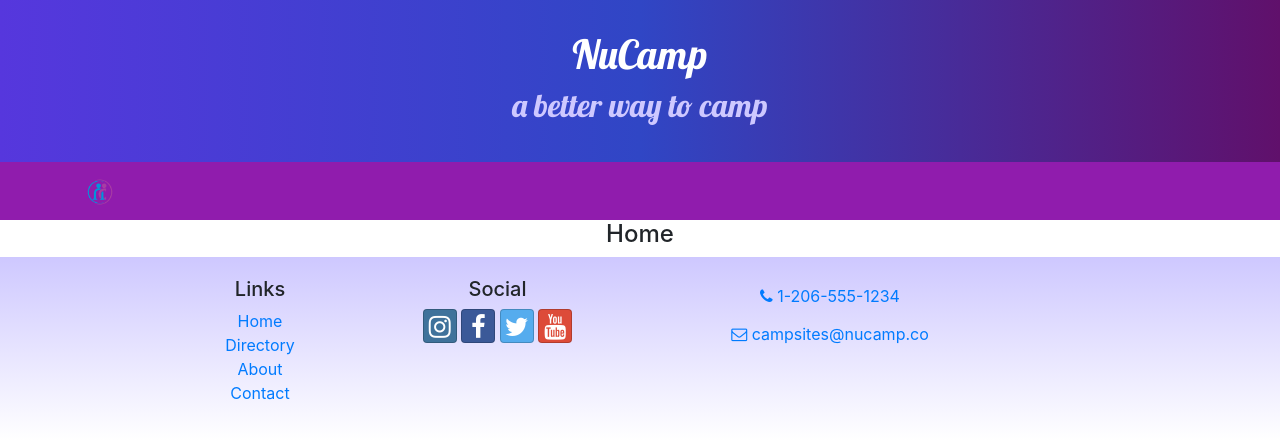
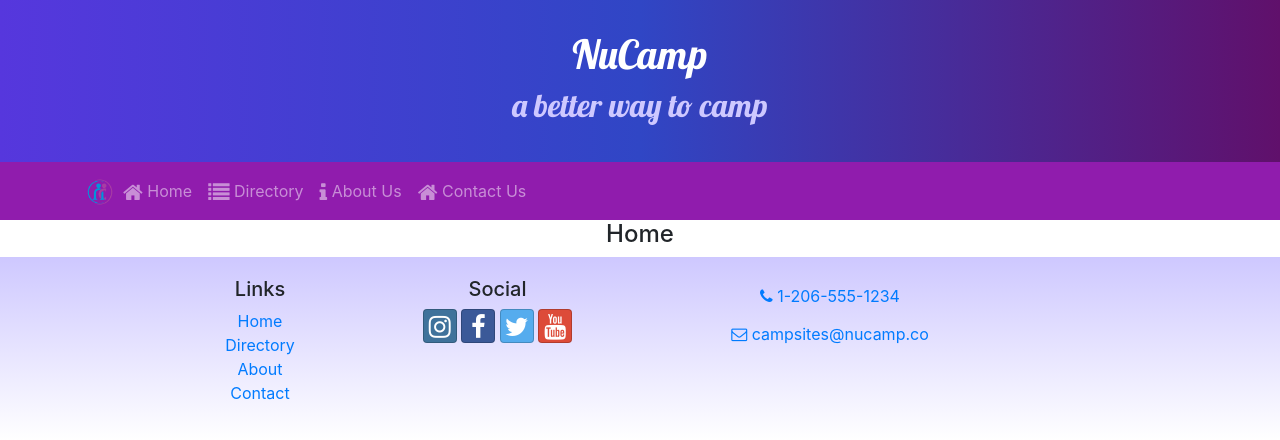
Before and after one commit to jakthedev/reactSite, a React (Create React App) app: page /home in a window 1280 px wide. Shown: the top 440 px of the page. Built offline with nearby package versions, Linux system fonts and the light colour scheme.

Commit message:
Navbar and Navbar Links have been updated but still not fully functional yet

```diff
--- a/src/components/HeaderComponent.js
+++ b/src/components/HeaderComponent.js
@@ -1,5 +1,5 @@
 import React, { Component }  from 'react';
-import { Nav, Navbar, NavbarBrand, NavbarToggler, Collapse, NavItem, Jumbotron } from 'reactstrap';
+import { Nav, Navbar, NavLink, NavbarBrand, NavbarToggler, Collapse, NavItem, Jumbotron } from 'reactstrap';
 
 class Header extends Component {
 
@@ -36,6 +36,30 @@ class Header extends Component {
                         <NavbarBrand className="mr-auto" href="/"><img src="/assets/images/logo.png" height="30"
                         width="30" alt="Nucamp Logo" /></NavbarBrand>
                         <NavbarToggler onClick={this.toggleNav} />
+                        <Collapse isOpen={this.state.isNavOpen} navbar>
+                            <Nav navbar>
+                                <NavItem>
+                                    <NavLink className="nav-link" to="/home">
+                                       <i className="fa fa-home fa-lg" /> Home
+                                    </NavLink>
+                                </NavItem>
+                                <NavItem>
+                                    <NavLink className="nav-link" to="/directory">
+                                        <i className="fa fa-list fa-lg" /> Directory
+                                    </NavLink>
+                                </NavItem>
+                                <NavItem>
+                                    <NavLink className="nav-link" to="/aboutus">
+                                        <i className="fa fa-info fa-lg" /> About Us
+                                    </NavLink>
+                                    </NavItem>
+                                    <NavItem>
+                                    <NavLink className="nav-link" to="/directory">
+                                        <i className="fa fa-home fa-lg" /> Contact Us
+                                    </NavLink>
+                                </NavItem>
+                            </Nav>
+                        </Collapse>
                     </div>
                 </Navbar>
             </React.Fragment>
```
Also changed, not shown: 1 other file (tests, documents, lock files or other folders).
